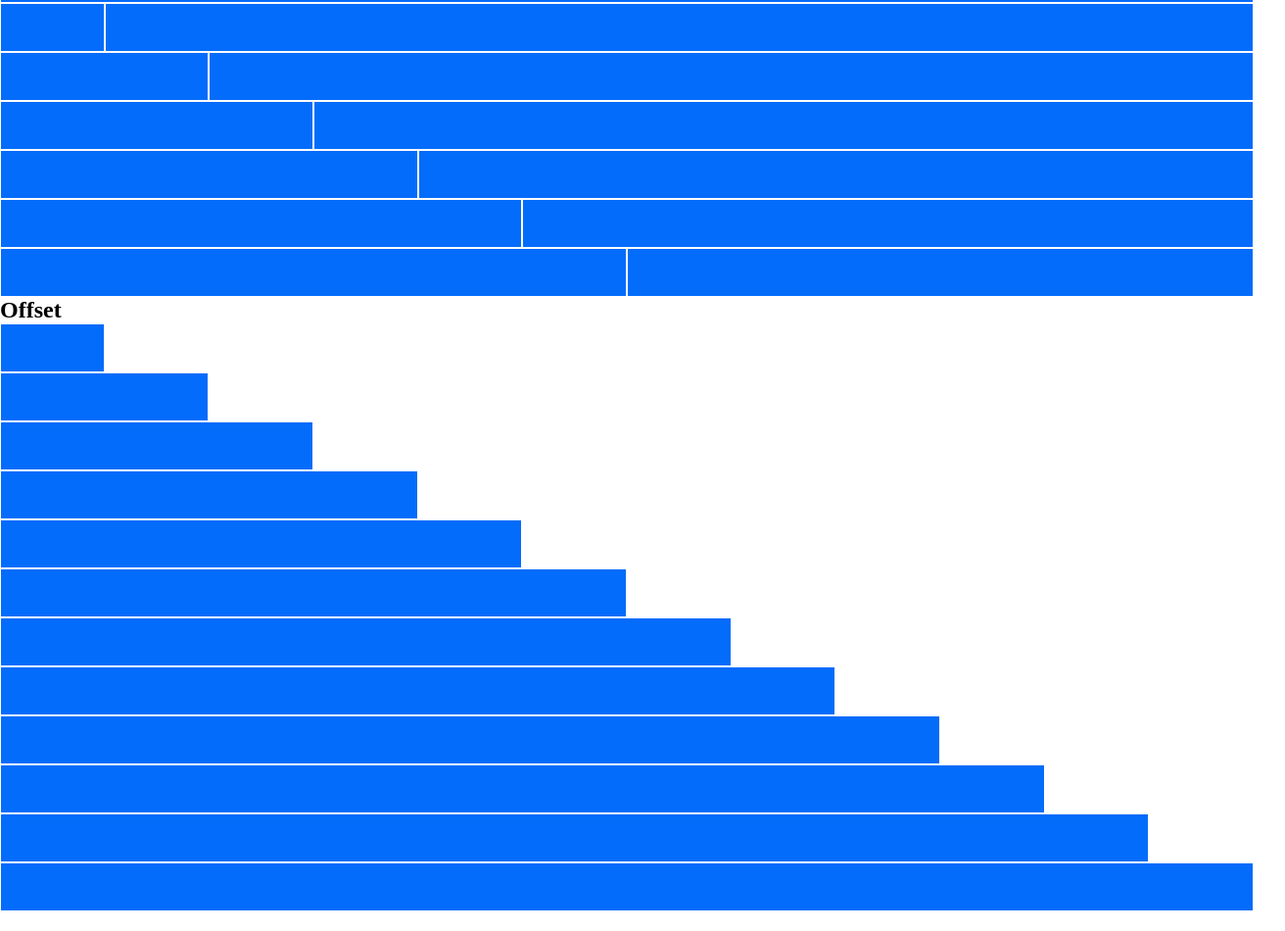
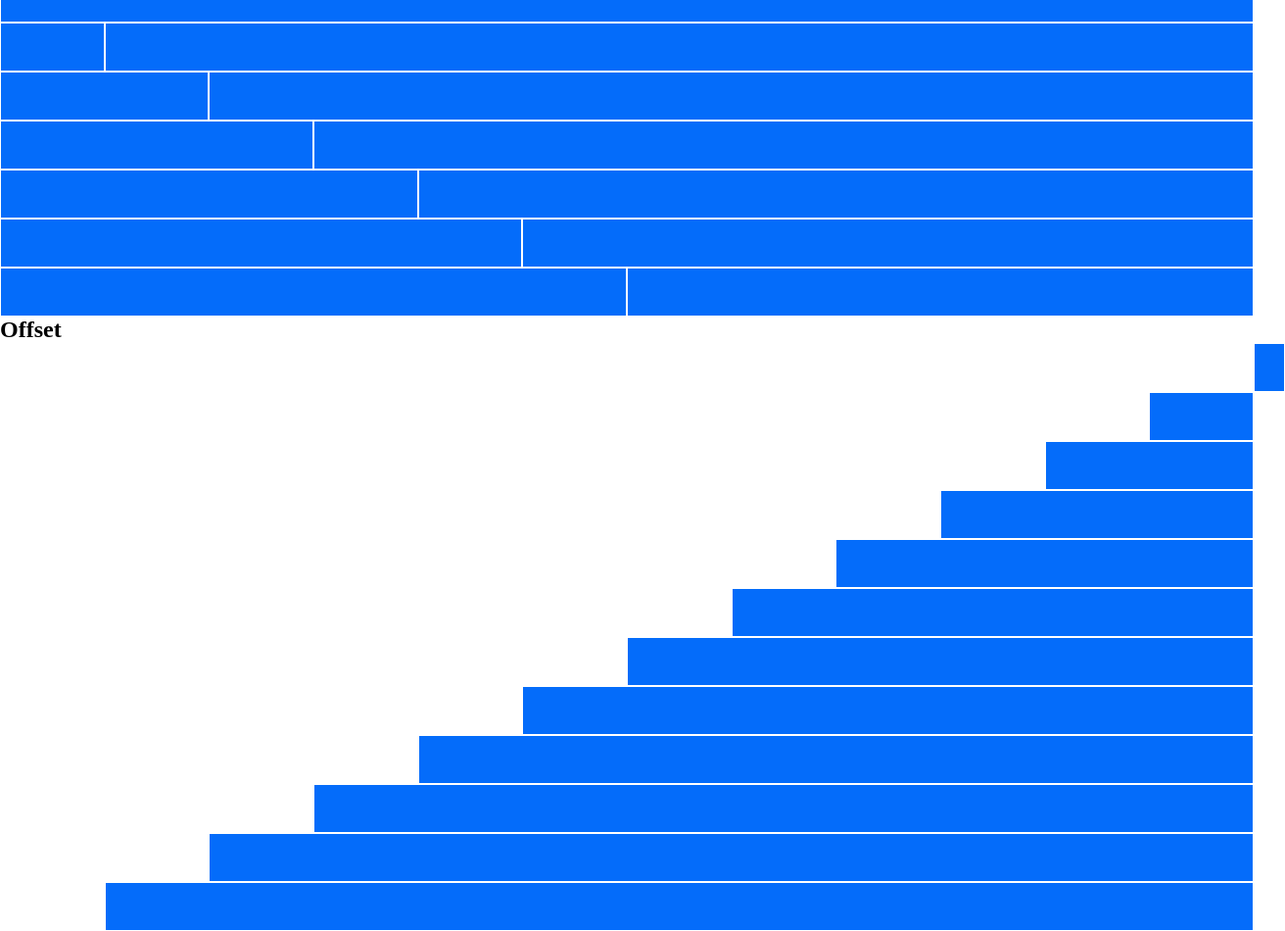
Before and after one commit to domenicocristo/html-css-12bool, a plain HTML site: page index.html in a window 1280 px wide. Shown: the part 424-1374 px from the top of the page at 98% size, 1312 px wide, since content can reach past the window. Drawn offline with Linux system fonts and the light colour scheme.

Commit message:
fine + commenti

```diff
--- a/12bool.css
+++ b/12bool.css
@@ -76,3 +76,62 @@
     flex-basis: calc((100% / 12) * 12);
     max-width: calc((100% / 12) * 12);
 }
+
+/* Offset */
+.col-offset-1 {
+    margin-left: calc((100% / 12) * 12);
+}
+
+.col-offset-2 {
+    margin-left: calc((100% / 12) * 11);
+}
+
+.col-offset-3 {
+    margin-left: calc((100% / 12) * 10);
+}
+
+
+.col-offset-4 {
+    margin-left: calc((100% / 12) * 9);
+}
+
+
+.col-offset-5 {
+    margin-left: calc((100% / 12) * 8);
+}
+
+
+.col-offset-6 {
+    margin-left: calc((100% / 12) * 7);
+}
+
+
+.col-offset-7 {
+    margin-left: calc((100% / 12) * 6);
+}
+
+
+.col-offset-8 {
+    margin-left: calc((100% / 12) * 5);
+}
+
+
+.col-offset-9 {
+    margin-left: calc((100% / 12) * 4);
+}
+
+
+.col-offset-10 {
+    margin-left: calc((100% / 12) * 3);
+}
+
+
+.col-offset-11 {
+    margin-left: calc((100% / 12) * 2);
+}
+
+
+.col-offset-12 {
+    margin-left: calc(100% / 12);
+}
+/* /Offset */
--- a/index.html
+++ b/index.html
@@ -109,95 +109,132 @@
         </div>
         <!-- /Riga 6 -->
 
+        <!-- Riga 7 -->
         <div class="row">
             <div class="col-12"></div>
         </div>
+        <!-- /Riga 7 -->
 
+        <!-- Riga 8 -->
         <div class="row">
             <div class="col-1"></div>
 
             <div class="col-11"></div>
         </div>
+        <!-- /Riga 8 -->
 
+        <!-- Riga 9 -->
         <div class="row">
             <div class="col-2"></div>
 
             <div class="col-10"></div>
         </div>
+        <!-- /Riga 9 -->
 
+        <!-- Riga 10 -->
         <div class="row">
             <div class="col-3"></div>
 
             <div class="col-9"></div>
         </div>
+        <!-- /Riga 10 -->
 
+        <!-- Riga 11 -->
         <div class="row">
             <div class="col-4"></div>
 
             <div class="col-8"></div>
         </div>
+        <!-- /Riga 11 -->
 
+        <!-- Riga 12 -->
         <div class="row">
             <div class="col-5"></div>
 
             <div class="col-7"></div>
         </div>
+        <!-- /Riga 12 -->
 
+        <!-- Riga 13 -->
         <div class="row">
             <div class="col-6"></div>
 
             <div class="col-6"></div>
         </div>
+        <!-- /Riga 13 -->
 
         <h2>Offset</h2>
+            <!-- Riga 14 -->
             <div class="row">
-                <div class="col-1"></div>
+                <div class="col-1 col-offset-1"></div>
             </div>
+            <!-- /Riga 14 -->
 
+            <!-- Riga 15 -->
             <div class="row">
-                <div class="col-2"></div>
+                <div class="col-2 col-offset-2"></div>
             </div>
+            <!-- /Riga 15 -->
 
+            <!-- Riga 16 -->
             <div class="row">
-                <div class="col-3"></div>
+                <div class="col-3 col-offset-3"></div>
             </div>
+            <!-- /Riga 16 -->
 
+            <!-- Riga 17 -->
             <div class="row">
-                <div class="col-4"></div>
+                <div class="col-4 col-offset-4"></div>
             </div>
+            <!-- /Riga 17 -->
 
+            <!-- Riga 18 -->
             <div class="row">
-                <div class="col-5"></div>
+                <div class="col-5 col-offset-5"></div>
             </div>
+            <!-- /Riga 18 -->
 
+            <!-- Riga 19 -->
             <div class="row">
-                <div class="col-6"></div>
+                <div class="col-6 col-offset-6"></div>
             </div>
+            <!-- /Riga 19 -->
 
+            <!-- Riga 20 -->
             <div class="row">
-                <div class="col-7"></div>
+                <div class="col-7 col-offset-7"></div>
             </div>
+            <!-- /Riga 20 -->
 
+            <!-- Riga 21 -->
             <div class="row">
-                <div class="col-8"></div>
+                <div class="col-8 col-offset-8"></div>
             </div>
+            <!-- /Riga 21 -->
 
+            <!-- Riga 22 -->
             <div class="row">
-                <div class="col-9"></div>
+                <div class="col-9 col-offset-9"></div>
             </div>
+            <!-- /Riga 22 -->
 
+            <!-- Riga 23 -->
             <div class="row">
-                <div class="col-10"></div>
+                <div class="col-10 col-offset-10"></div>
             </div>
+            <!-- /Riga 23 -->
 
+            <!-- Riga 24 -->
             <div class="row">
-                <div class="col-11"></div>
+                <div class="col-11 col-offset-11"></div>
             </div>
+            <!-- /Riga 24 -->
 
+            <!-- Riga 25 -->
             <div class="row">
-                <div class="col-12"></div>
+                <div class="col-12 col-offset-12"></div>
             </div>
-
+            <!-- /Riga 25 -->
     </div>
 </body>
 </html>
--- a/style.css
+++ b/style.css
@@ -32,4 +32,5 @@
 .max {
     height: 100px;
     padding: 25px;
+    margin-bottom: 20px;
 }
```
